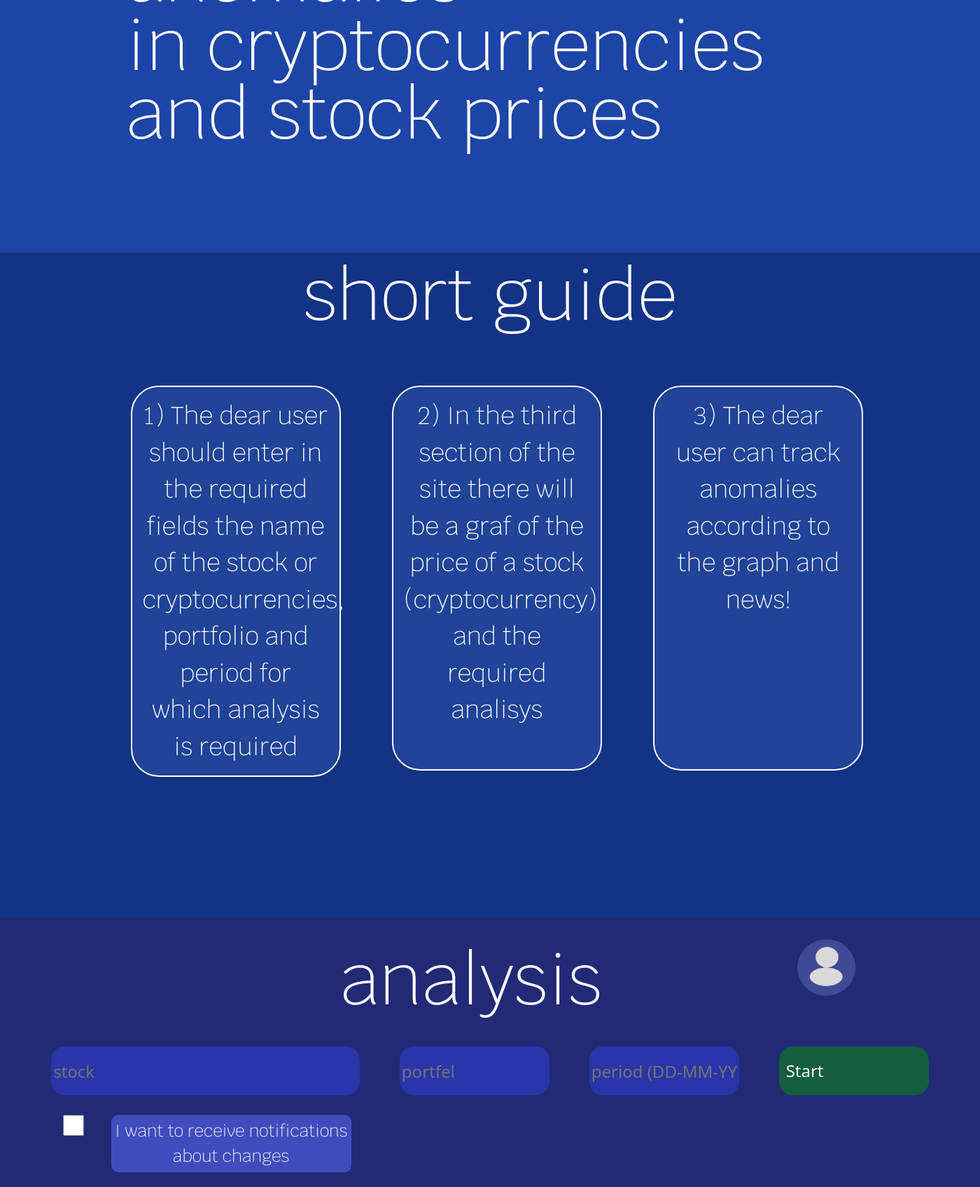
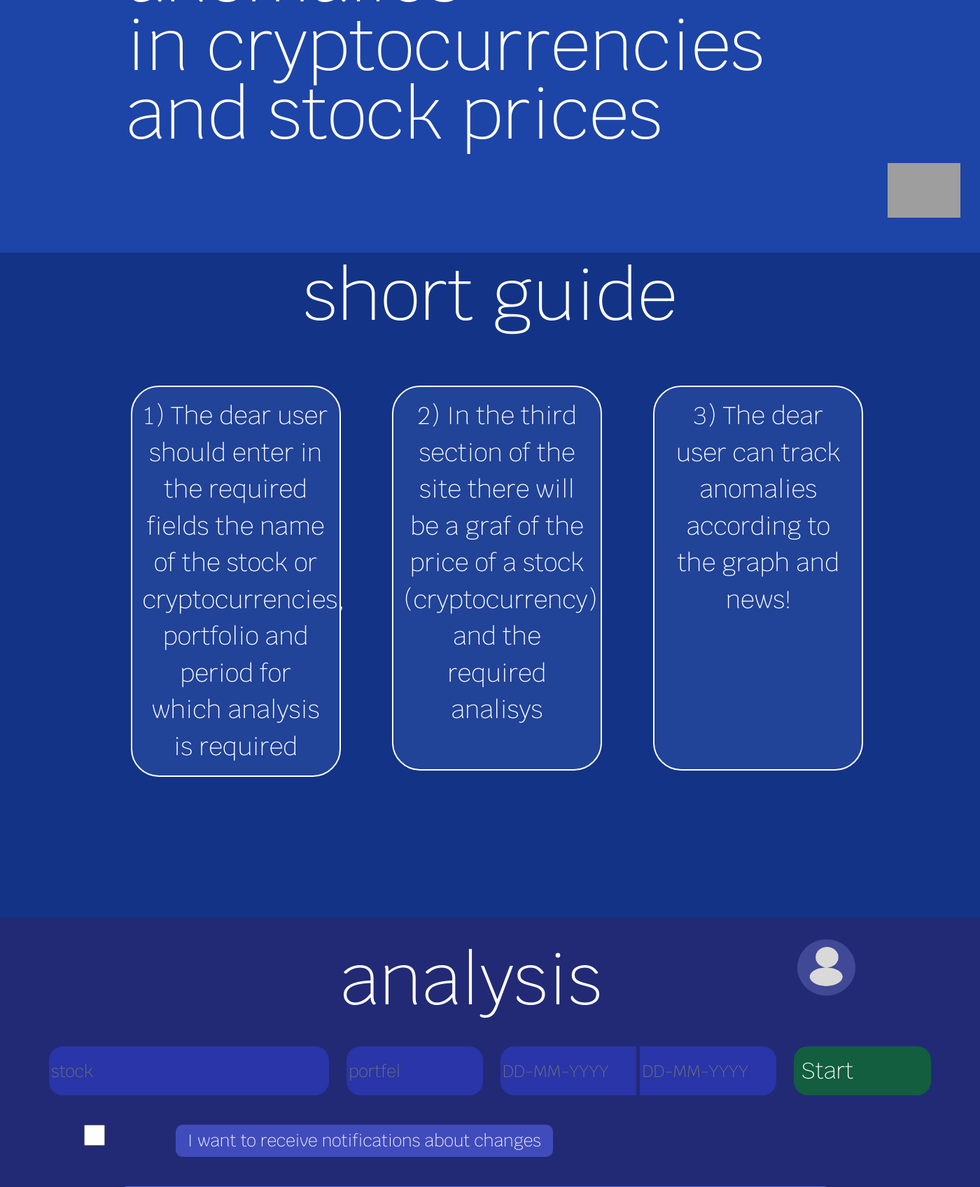
Before and after one commit to HappyMaxT3/tracking_anomalies_in_cryptocurrencies_and_stock_prices, a Flask app: page / in a window 1400 px wide. Shown: the part 461-2157 px from the top of the page at 70% size. Run offline with Flask 3, Linux system fonts and the light colour scheme; some libraries are stand-ins or nearby versions; grey boxes are pictures that could not be loaded.

Commit message:
add scroll button, new js, incorrect-massage

```diff
--- a/static/css/style.css
+++ b/static/css/style.css
@@ -3,6 +3,26 @@
     src: url('../fonts/Krub-ExtraLight.woff');
 }
 
+#scrollButton {
+    position: fixed;
+
+    margin-left: 90%;
+    bottom: 20px;
+    right: 20px;
+    padding: 8px 8px;
+    font-size: 16px;
+    background-color: rgba(0, 0, 0, 0);
+    opacity: 5;
+    border: none;
+    border-radius: 50px;
+    cursor: pointer;
+
+    z-index: 3;
+}
+
+#scrollButton:hover {
+    background-color: rgba(29, 68, 167, 1);
+}
 
 
 .back_first{
@@ -142,6 +162,8 @@
 
     margin-top: 2%;
 
+    font-family:  'Krub ExtraLight', sans-serif;
+
     display: flex;
     flex-direction: row;
     width: 90%;
@@ -173,12 +195,38 @@
     height: 70px;
 }
 
+.feild_period_start{
+    border: none;
+    border-bottom-left-radius: 20px;
+    border-top-left-radius: 20px;
+    background-color: rgba(41, 53, 168, 1);
+    color: rgba(255, 255, 255, 1);
+    font-size: x-large;
+    padding: 3px;
+
+    width: 17%;
+    height: 70px;
+}
+
+.feild_period_end{
+    border: none;
+    border-bottom-right-radius: 20px;
+    border-top-right-radius: 20px;
+    background-color: rgba(41, 53, 168, 1);
+    color: rgba(255, 255, 255, 1);
+    font-size: x-large;
+    padding: 3px;
+
+    width: 17%;
+    height: 70px;
+}
+
 .start_button{
     border: none;
     border-radius: 20px;
     background-color: rgba(18, 94, 63, 1);
     color: rgba(255, 255, 255, 1);
-    font-size: x-large;
+    font-size: xx-large;
     padding: 10px;
     text-align: left;
 
@@ -187,12 +235,12 @@
 }
 
 .check_for_notifications_container{
-    margin-top: 2%;
+    margin-top: 3%;
     margin-left: 5%;
 
     display: flex;
     flex-direction: row;
-    width: 35%;
+    width: 55%;
     justify-content: space-around;
 
     font-family:  'Krub ExtraLight', sans-serif;
@@ -214,6 +262,20 @@
     border-radius: 10px;
 }
 
+.error-message{
+    background-color: rgba(41, 53, 168, 1);
+    border-radius: 20px;
+    margin-left: 1%;
+    height: 70px;
+
+    padding: 16px;
+    display: none;
+    text-align: center;
+    font-family:  'Krub ExtraLight', sans-serif;
+    font-size: x-large;
+    color: rgba(240, 82, 82, 1);
+}
+
 .grafic{
     width: 83%;
     height: 700px;
@@ -226,8 +288,11 @@
 
 .news{
     margin-top: 3%;
+    padding: 8px;
+    font-family:  'Krub ExtraLight', sans-serif;
+    color: rgba(255, 255, 255, 1);
 
-    width: 86%;
+    width: 72%;
     height: 350px;
     min-width: 750px;
 
@@ -236,7 +301,7 @@
     border-radius: 30px;
 }
 
-.analysis{
+/* .analysis{
     width: 21%;
     height: 700px;
     min-width: 330px;
@@ -244,7 +309,7 @@
     border: 3px solid rgba(97, 109, 218, 1);
     background-color: rgba(13, 18, 69, 1);
     border-radius: 15px;
-}
+} */
 
 .footer_text{
 
--- a/templates/index.html
+++ b/templates/index.html
@@ -3,7 +3,7 @@
 <head>
     <meta charset="UTF-8">
     <meta name="viewport" content="width=device-width, initial-scale=1.0">
-    <title>"tracking_anomalies_in_cryptocurrencies_and_stock_prices"</title>
+    <title>tracking_anomalies_in_cryptocurrencies_and_stock_prices</title>
 
     <link rel="stylesheet" href="../static/css/style.css">
     <link href="https://cdn.jsdelivr.net/npm/bootstrap@5.0.2/dist/css/bootstrap.min.css" rel="stylesheet" integrity="sha384-EVSTQN3/azprG1Anm3QDgpJLIm9Nao0Yz1ztcQTwFspd3yD65VohhpuuCOmLASjC" crossorigin="anonymous">
@@ -19,6 +19,8 @@
 
 
 <body style="background-color: rgba(34, 42, 118, 1);">
+
+    <button id="scrollButton"> <img src="../static/images/scroll_but.png" style="width: 100%; height: 100%;"> </button>
 
     <div>
 
@@ -61,29 +63,31 @@
 
             <div>
                 <div class="text_page3">
-                    <h1 style="font-size: 100px;">analysis</h1>
+                    <h1 style="font-size: 100px;" id="targetSection" >analysis</h1>
                     <a href="/login/"><button style="border: none; background: none; border-radius: 30px;">
                         <div class="reg_button">
-                            <img src="../static/images/reg_button.png" alt="chelik)" style="height: 85px; width: 85px;" >
+                            <img src="../static/images/reg_button.png" alt="chelik" style="height: 85px; width: 85px;" >
                         </div>
                     </button></a>
                 </div>
                 <form method="post" id="validNames">
                     <div style="margin-left: 5%;" class="feild_container">
                         <input placeholder="stock" id="stock" name="stock" class="feild1" style="display: inline-block;" required/>
-                        <input placeholder="portfel" id="portfel" name="portfel" class="feild2-3" style="margin-left: 4%; display: inline-block;" required/>
-                        <input placeholder="period (DD-MM-YYYY)" type="text" id="datepicker" class="feild2-3" style="margin-left: 4%; display: inline-block;" >
-                        <!-- <img src="../static/images/calendar_img.png" id="calendar-icon" alt="Calendar Icon" style="width: 40px; height: 40px; margin-left: 100px; display: inline-block;"> -->
-                        <input type="submit" value="Start" class="start_button" style="margin-left: 4%; display: inline-block;"/>
+                        <label class="error-message"><span id="stockErrorMessage"></span></label>
+                        <input placeholder="portfel" id="portfel" name="portfel" class="feild2-3" style="margin-left: 2%; display: inline-block;" required/>
+                        <label class="error-message"><span id="portfelErrorMessage"></span></label>
+                        <input placeholder="DD-MM-YYYY" type="text" id="datepicker1" class="feild_period_start" style="margin-left: 2%; display: inline-block;" name="period_start">
+                        <input placeholder="DD-MM-YYYY" type="text" id="datepicker2" class="feild_period_end" style="margin-left: 5px; display: inline-block;" name="period_end">
+                        <input type="submit" value="Start" class="start_button" style="margin-left: 2%; display: inline-block;"/>
                     </div>
                     <div class="check_for_notifications_container">
                         <input type="checkbox" name="checkbox" class="custom_checkbox"></input>
                         <label class="label_checkbox">I want to receive notifications about changes</label>
-                        <label class="error-message"><span id="errorMessage" ></span></label>
+                        <!-- <label class="error-message"><span id="errorMessage" ></span></label> -->
                     </div>
 
                 </form>
-                <div style="margin-top: 2%; margin-left: max(12%, 80px);">
+                <div style="margin-top: 3%; margin-left: max(12%, 80px);">
                     <div class="grafic" style="display: inline-block;"><img src={{url}} alt="Chart" height="100%" width="100%"></div>
                     <!-- <div class="analysis" style=" display: inline-block;"></div> -->
                 </div>
```
Also changed, not shown: static/js/scripts.js (+52 -18 lines), 1 other file.
